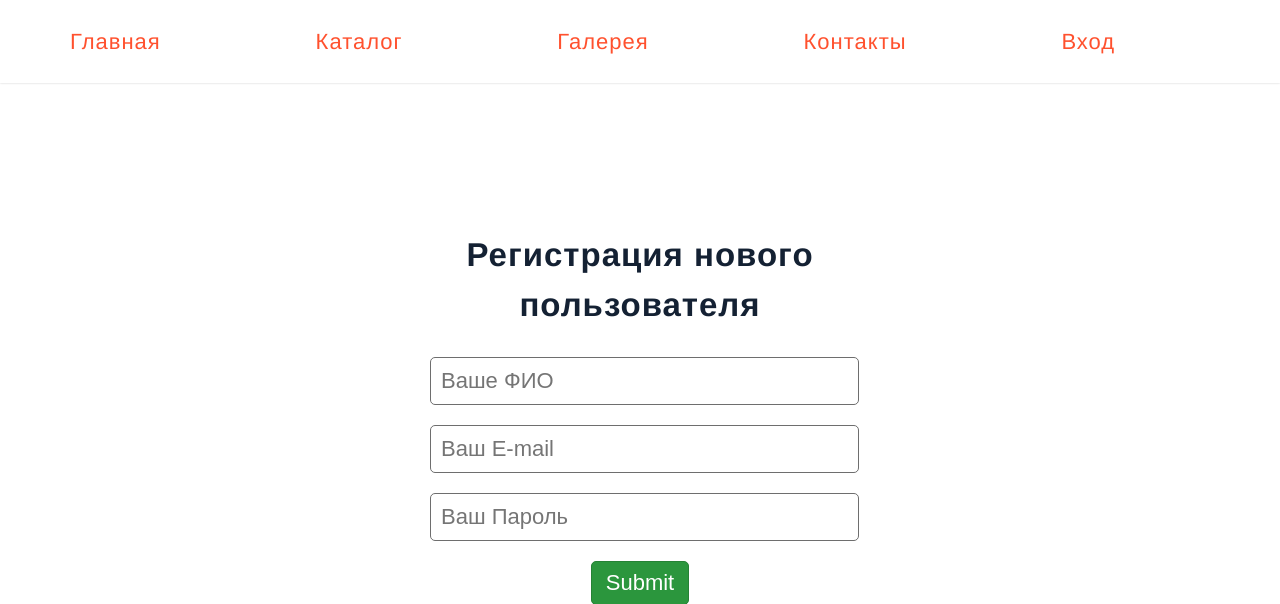
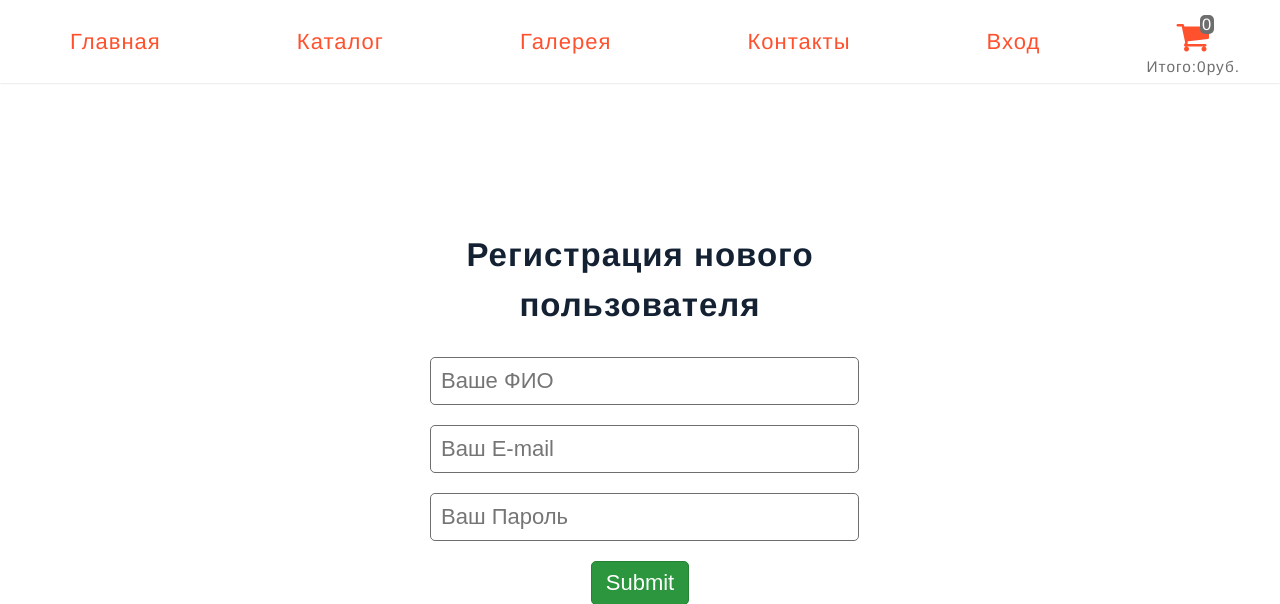
Before and after one commit to Resmedia/school_engine, a PHP site: page /registration in a window 1280 px wide. Shown: the top 604 px of the page. Run offline with PHP 8.4, Linux system fonts and the light colour scheme; data comes from the database, SQL or seed files in the repository.

```diff
--- a/config/config.php
+++ b/config/config.php
@@ -16,6 +16,7 @@ include_once "../controllers/auth.php";
 include_once "../views/widgets/FeedBackMessage.php";
 include_once "../controllers/controller.php";
 include_once "../controllers/messages.php";
+include_once "../controllers/goods.php";
 include_once "../controllers/items.php";
 include_once "../controllers/menu.php";
 include_once "../controllers/core.php";
--- a/controllers/controller.php
+++ b/controllers/controller.php
@@ -6,7 +6,9 @@ function prepareVariables($url, $id, $post)
 {
     switch ($url) {
         case '/':
-            $params = [];
+            $params = [
+                'page' => 'page/main',
+            ];
             break;
 
         case '/gallery':
@@ -81,6 +83,13 @@ function prepareVariables($url, $id, $post)
             }
             break;
 
+        case '/cart':
+            $params = [
+                'page' => 'cart/index',
+                'items' => getUserCartItems(),
+            ];
+            break;
+
         case "/contacts":
             if (getBdItem('contacts', 'pages')) {
                 $params = [
@@ -94,6 +103,19 @@ function prepareVariables($url, $id, $post)
                 ];
             }
             break;
+
+        case "/api/add-to-cart":
+            $result = addToCart((int)$post['id']);
+            echo json_encode($result);
+            exit();
+            break;
+
+        case "/api/clear-cart":
+            $result = clearCart();
+            echo json_encode($result);
+            exit();
+            break;
+
 
         case "/api/message":
             $result = actionMessage(
--- /dev/null
+++ b/controllers/goods.php
@@ -0,0 +1,110 @@
+<?php
+/**
+ * Created by PhpStorm.
+ * User: rogozhuk
+ * Date: 29.08.19
+ * Time: 18:09
+ */
+
+if (!isset($_COOKIE["cart"])) {
+    setcookie("cart", json_encode([]), time() + 3600);
+    if(isset($_COOKIE['cart'])){
+        return $_COOKIE['cart'];
+    }
+}
+
+function addToCart($id)
+{
+    if ($id) {
+        $item = (object)getBdItem($id, 'catalog')[0];
+
+        if ($item) {
+            $images = (object)getImages($item->id, 'catalog')[0];
+
+            $newItem = [
+                'id' => $item->id,
+                'count' => 1,
+                'image' => $images->url,
+                'name' => $item->name,
+                'price' => $item->price,
+            ];
+
+            if(isset($_COOKIE['cart'])){
+                $cartItems = json_decode($_COOKIE['cart'], true);
+                $newCart = [];
+
+                if(isset($cartItems)){
+                    foreach ($cartItems as $cartItem){
+                        if($cartItem['id'] == $item->id){
+                            $cartItem['count']++;
+                            array_push($newCart, $cartItem);
+                        } else {
+                            $updateItem = [
+                                'id' => $cartItem['id'],
+                                'count' => $cartItem['count'],
+                                'image' => $cartItem['image'],
+                                'name' => $cartItem['name'],
+                                'price' => $cartItem['price'],
+                            ];
+                            array_push($newCart, $updateItem);
+                        }
+                        setcookie("cart", json_encode($newCart), time() + 3600);
+                        return $newCart;
+                    }
+                } else {
+                    array_push($newCart, $newItem);
+                    setcookie("cart", json_encode($newCart), time() + 3600);
+                    return $newCart;
+                }
+            }
+        }
+    }
+
+    return false;
+}
+
+function getCartCount()
+{
+    $count = 0;
+
+    if (isset($_COOKIE["cart"])) {
+        $items = json_decode($_COOKIE["cart"], true);
+        if(isset($items)){
+            foreach ($items as $item) {
+                $count += $item['count'];
+            }
+        }
+
+    }
+    return $count;
+}
+
+function getTotalPrice()
+{
+    $price = 0;
+
+    if (isset($_COOKIE["cart"])) {
+        $items = json_decode($_COOKIE["cart"], true);
+        if(isset($items)) {
+            foreach ($items as $item) {
+                $price += $item['price'];
+            }
+        }
+    }
+    return $price;
+}
+
+function clearCart()
+{
+    setcookie("cart");
+    return true;
+}
+
+function getUserCartItems()
+{
+    $items = [];
+    if (isset($_COOKIE["cart"])) {
+        $items = json_decode($_COOKIE["cart"], true);
+    }
+    return $items;
+}
--- a/public/css/main.css
+++ b/public/css/main.css
@@ -47,6 +47,9 @@ textarea {
   -webkit-box-shadow: 0 0 2px rgba(191, 191, 191, 0.77);
   -moz-box-shadow: 0 0 2px rgba(191, 191, 191, 0.77);
   box-shadow: 0 0 2px rgba(191, 191, 191, 0.77); }
+  .header .fa-shopping-cart {
+    font-size: 35px;
+    margin-top: -10px; }
 
 .pull-right {
   float: right; }
@@ -119,7 +122,27 @@ textarea {
     text-decoration: none;
     color: #FFFFFF;
     padding: 30px;
-    cursor: pointer; }
+    cursor: pointer;
+    position: relative; }
+    .nav .nav__item .nav__link .count-cart {
+      position: absolute;
+      font-size: 75%;
+      background: #6e6e6e;
+      color: #FFFFFF;
+      line-height: 1;
+      padding: 1px 2px;
+      border-radius: 5px;
+      margin-top: -10px;
+      margin-left: -10px; }
+    .nav .nav__item .nav__link .price-area {
+      position: absolute;
+      color: #6e6e6e;
+      bottom: 6px;
+      width: 100%;
+      display: flex;
+      align-items: center;
+      justify-content: center;
+      font-size: 70%; }
     .nav .nav__item .nav__link:hover {
       color: #ff512e; }
   .nav .nav__item:hover.drop-down .drop-down__items {
@@ -352,6 +375,17 @@ textarea {
       font-size: 80%;
       margin-top: 20px; }
 
+.cart-item {
+  display: flex;
+  align-items: center;
+  justify-content: space-between; }
+  .cart-item .item-info {
+    display: flex;
+    align-items: center; }
+    .cart-item .item-info .item-img {
+      width: 100px;
+      margin-right: 20px; }
+
 .footer {
   display: block;
   background: #6e6e6e;
--- a/public/css/main.scss
+++ b/public/css/main.scss
@@ -78,7 +78,11 @@ textarea{
 }
 .header {
   padding: 3px;
-  @include shadow(0 0 2px rgba(191, 191, 191, 0.77))
+  @include shadow(0 0 2px rgba(191, 191, 191, 0.77));
+  .fa-shopping-cart {
+    font-size: 35px;
+    margin-top: -10px;
+  }
 }
 .pull-right{
   float: right;
@@ -164,6 +168,28 @@ textarea{
       color: $white;
       padding: 30px;
       cursor: pointer;
+      position: relative;
+      .count-cart{
+        position: absolute;
+        font-size: 75%;
+        background: $gray;
+        color: $white;
+        line-height: 1;
+        padding: 1px 2px;
+        border-radius: 5px;
+        margin-top: -10px;
+        margin-left: -10px;
+      }
+      .price-area{
+        position: absolute;
+        color: $gray;
+        bottom: 6px;
+        width: 100%;
+        display: flex;
+        align-items: center;
+        justify-content: center;
+        font-size: 70%;
+      }
       &:hover {
         color: $link;
       }
@@ -408,6 +434,19 @@ textarea{
     }
   }
 }
+.cart-item {
+  display: flex;
+  align-items: center;
+  justify-content: space-between;
+  .item-info {
+    display: flex;
+    align-items: center;
+    .item-img {
+      width: 100px;
+      margin-right: 20px;
+    }
+  }
+}
 .footer {
   display: block;
   background: $gray;
--- /dev/null
+++ b/public/js/cart.js
@@ -0,0 +1,41 @@
+const catalogArea = $('#catalog');
+const cartTotalPrice = $('.total-price');
+const cartBlock = $('.cart-block');
+const cartCount = $('.count-cart');
+
+
+catalogArea.click(data => {
+    if(data.target.id = 'add-cart'){
+        const id = data.target.dataset.id;
+        $.ajax({
+            method: 'post',
+            url: '/api/add-to-cart',
+            data: {
+                id: +id,
+            }
+        }).done(data => {
+            let element = JSON.parse(data);
+            console.log(element);
+            let count = 0;
+            let price = 0;
+            for (let i = 0; i < element.length; i++) {
+                count += element[i].count;
+                price += element[i].count * element[i].price
+            }
+            cartCount.html(count);
+            cartTotalPrice.html(price)
+        })
+    }
+});
+
+clearCart = () => {
+    $.ajax({
+        method: 'post',
+        url: '/api/clear-cart',
+    }).done(() => {
+        let count = 0;
+        let price = 0;
+        cartCount.html(count);
+        cartTotalPrice.html(price)
+    })
+};
--- a/views/header.php
+++ b/views/header.php
@@ -1,11 +1,22 @@
 <?php
+
+// TODO Refactoring all this!
 
 $result = '<nav class="top-nav content">';
 $result .= '<ul class="nav">';
 $result .= renderMenu(getBdItems('menu', 'position', 'ASC'));
 $result .= '<li class="nav__item">';
 $result .= !getAuthUser() ? '<a class="nav__link" href="/login">Вход</a>' : '<a class="nav__link" href="/logout">Выход (' . getAuthUser()['name'] .')</a>';
-$result .= '<li>';
+$result .= '</li>';
+$result .= '<li class="nav__item">';
+$result .= '<a class="nav__link" href="/cart">
+               <i class="fa fa-shopping-cart"></i>
+               <span class="count-cart">' . getCartCount() . '</span>
+               <span class="price-area">
+                   Итого: <span class="total-price"> ' . getTotalPrice() . ' </span> руб.
+               </span>
+           </a>';
+$result .= '</li>';
 $result .= '</ul>';
 $result .= '</nav>';
 ?>
--- a/views/layout/layout.php
+++ b/views/layout/layout.php
@@ -29,6 +29,7 @@
     </div>
     <?= renderTemplate('footer') ?>
 </div>
+<script src="/js/cart.js"></script>
 <script src="/js/main.js"></script>
 </body>
 </html>
```
Also changed, not shown: views/cart/index.php (added, +45 -0 lines), views/catalog/index.php (+14 -7 lines), views/page/main.php (renamed from views/main.php), 2 other files.
